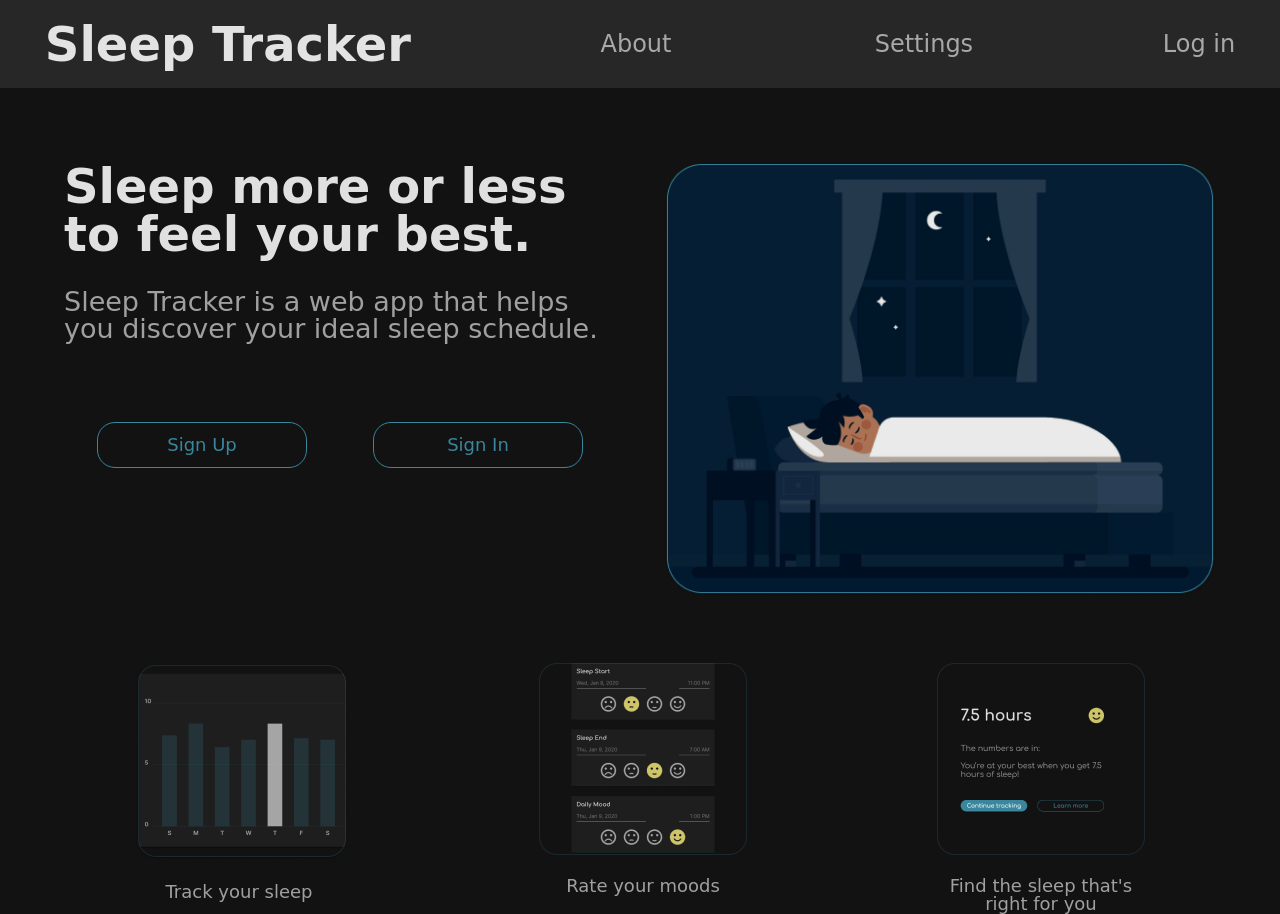
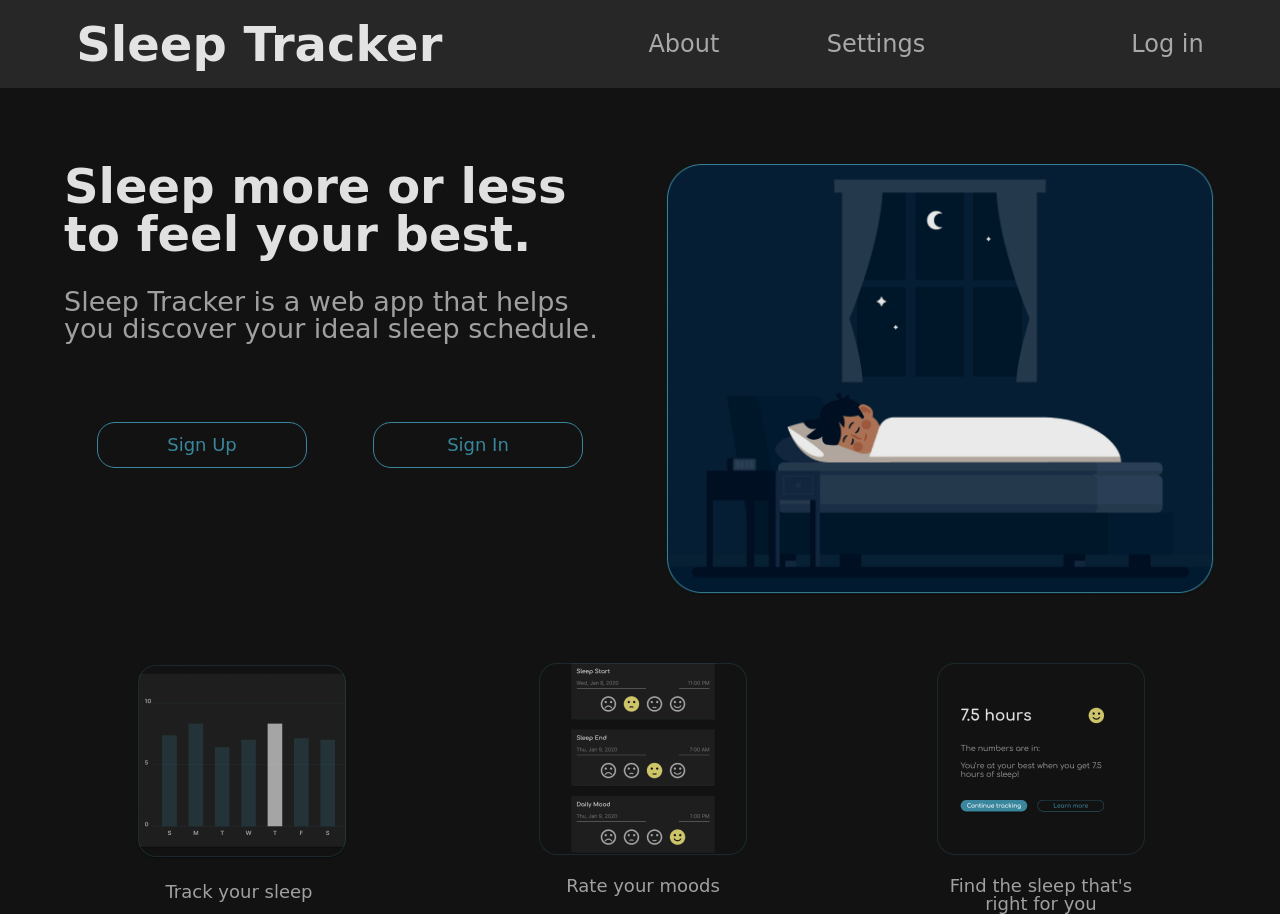
Before and after one commit to BuildWeek-Sleep-Tracker-4/marketing-page, a plain HTML site: page index.html in a window 1280 px wide. Drawn offline with Linux system fonts and the light colour scheme; a web font is replaced by a local one.

Commit message:
Adjusted Nav spacing

```diff
--- a/less/landing.less
+++ b/less/landing.less
@@ -65,9 +65,7 @@
         }
 
         @media @mobile {
-            // display: flex;
-            // flex-direction: column;
-            // align-items: center;
+
             .flex-column-center();
             width: 100%;
             padding: 0;
--- a/less/navigation.less
+++ b/less/navigation.less
@@ -1,3 +1,7 @@
+//Fix nav bar at inbetween widths
+
+
+
 .nav-bar {
     background-color: @header-background;
     display: flex;
@@ -14,8 +18,12 @@
      }
 
     nav {
+        display: flex;
+        justify-content: space-around;
+        width: 30%;
         a {
-            padding: 0 100px;
+            //padding: 0 100px;
+
 
             @media @mobile {
                 padding: 0;
```
Also changed, not shown: css/index.css.
